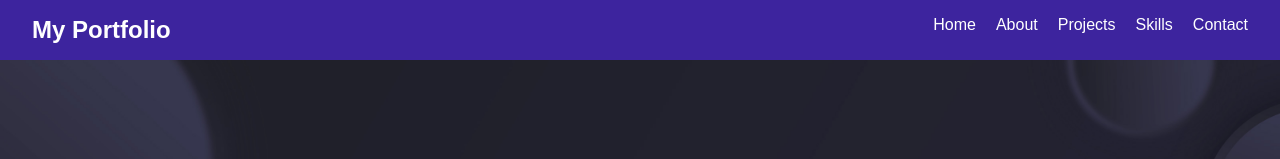
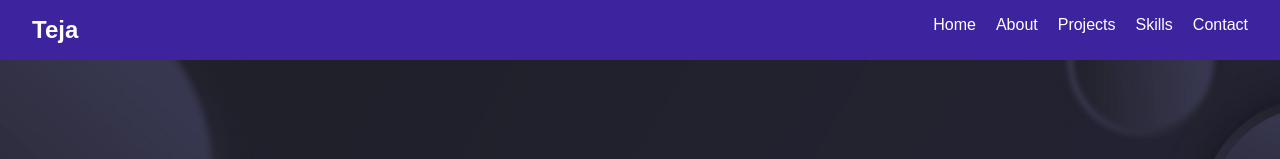
Before and after one commit to teja-reddy21/developer_portfolio, a React (Vite) app: page / in a window 1280 px wide. Shown: the top 159 px of the page. Built offline with nearby package versions, Linux system fonts and the light colour scheme; the HTML template or start-up script is replaced by a standard one.

Commit message:
heading hide

```diff
--- a/src/Componants/Navbar/Navbar.jsx
+++ b/src/Componants/Navbar/Navbar.jsx
@@ -6,7 +6,7 @@ const Navbar = () => {
 
   return (
       <nav className="navbar">
-      <h2 className="logo">My Portfolio</h2>
+      <h2 className='logo1 hide-on-mobile'>Teja</h2>
       <ul className="nav-links">
         <li><a href="#home">Home</a></li>
         <li><a href="#about">About</a></li>
```
